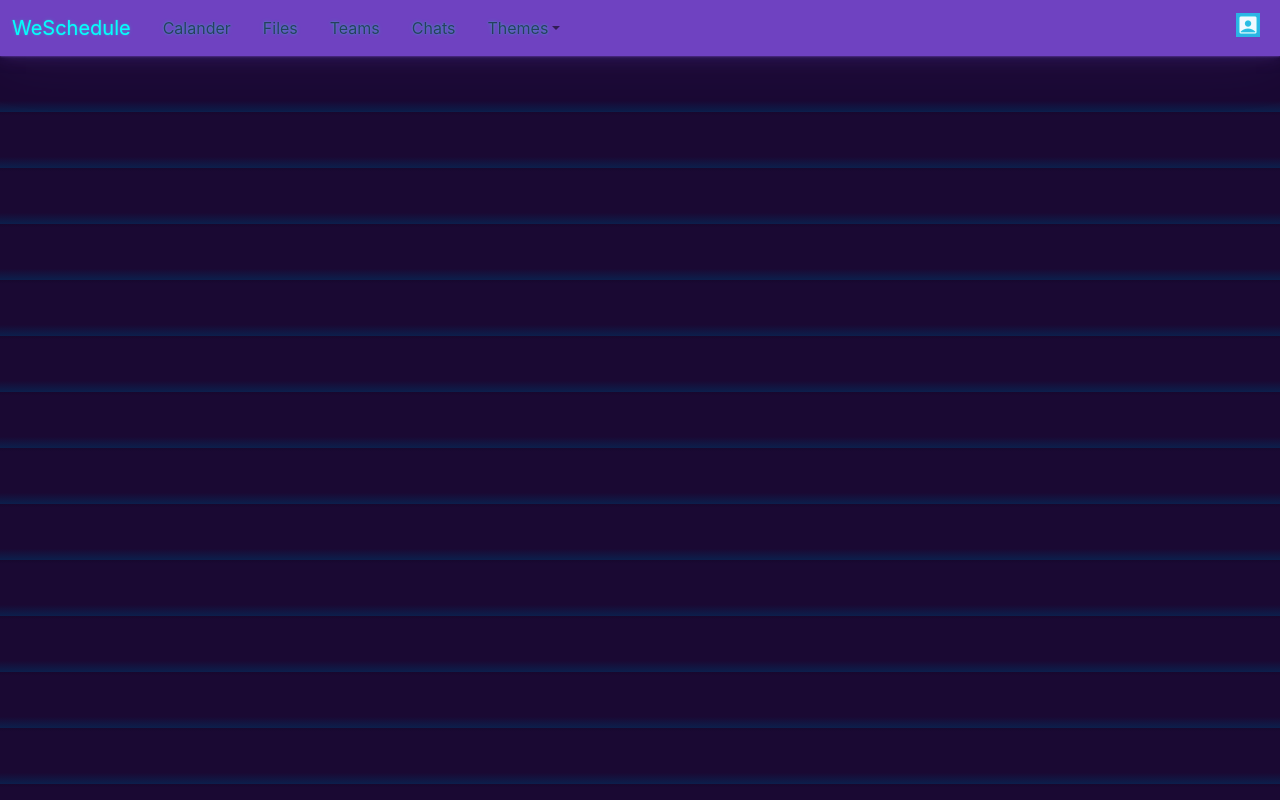
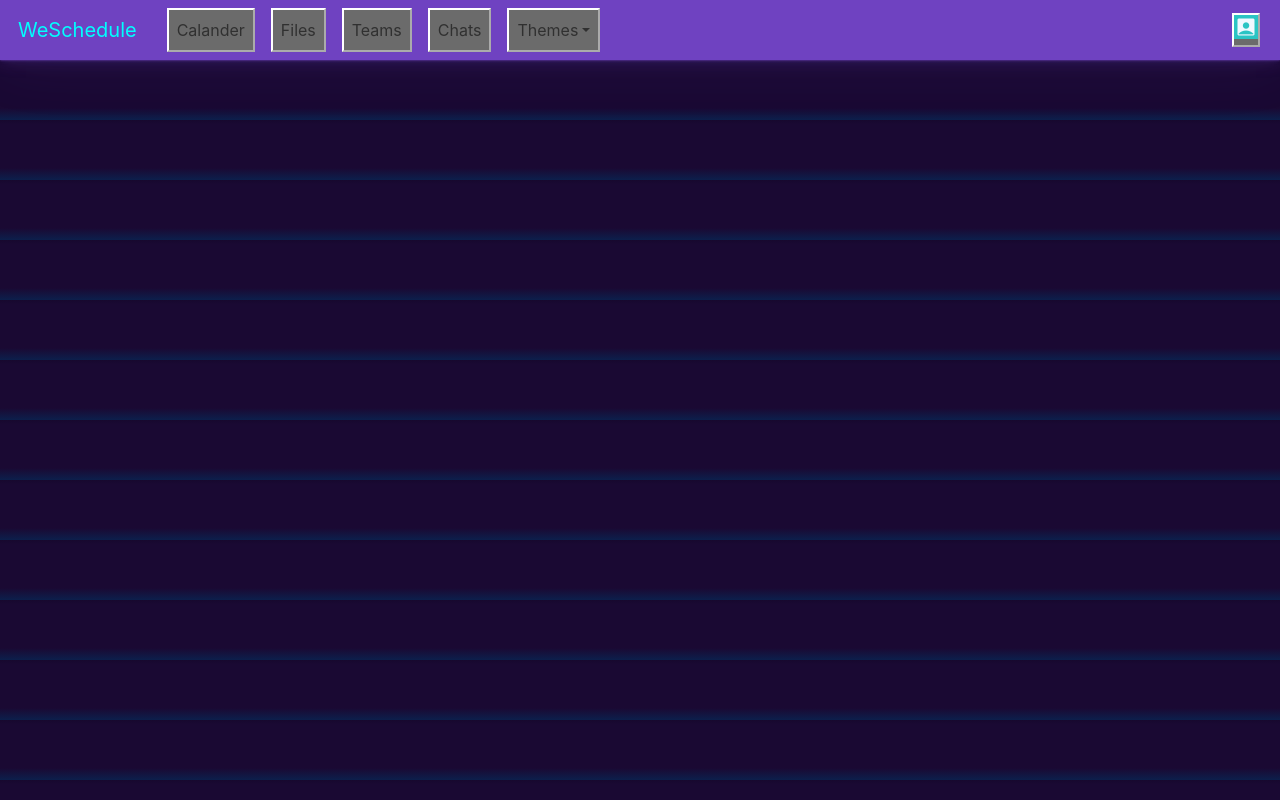
Before and after one commit to isthisdotusernametaken/WeSchedule, a React (Create React App) app: page / in a window 1280 px wide. Built offline with nearby package versions, Linux system fonts and the light colour scheme.

Commit message:
Update App.js to use buttons instead of anchors.

```diff
--- a/src/App.js
+++ b/src/App.js
@@ -1,7 +1,7 @@
 import logo from './logo.svg';
 import './App.css';
 import React from "react";
-import { THEMES, setTheme } from "./theme.js";
+import { THEMES, setTheme } from "./components/theme.js";
 
 function App() {
 
@@ -26,31 +26,31 @@ function App() {
       <header className="App-header">
       <nav class="navbar navbar-expand-lg bg-primary" data-bs-theme="dark">
   <div class="container-fluid">
-    <a class="navbar-brand" href="#">WeSchedule</a>
+    <button class="navbar-brand">WeSchedule</button>
     <button class="navbar-toggler" type="button" data-bs-toggle="collapse" data-bs-target="#navbarColor01" aria-controls="navbarColor01" aria-expanded="false" aria-label="Toggle navigation">
       <span class="navbar-toggler-icon"></span>
     </button>
     <div class="collapse navbar-collapse" id="navbarColor01">
       <ul class="navbar-nav me-auto">
         <li class="nav-item">
-          <a class="nav-link" href="#">Calander</a>
+          <button class="nav-link">Calander</button>
         </li>
         <li class="nav-item">
-          <a class="nav-link" href="#">Files</a>
+          <button class="nav-link">Files</button>
         </li>
         <li class="nav-item">
-          <a class="nav-link" href="#">Teams</a>
+          <button class="nav-link">Teams</button>
         </li>
         <li class="nav-item">
-          <a class="nav-link" href="#">Chats</a>
+          <button class="nav-link">Chats</button>
         </li>
         <li class="nav-item dropdown">
-          <a class="nav-link dropdown-toggle" data-bs-toggle="dropdown" href="#" role="button" aria-haspopup="true" aria-expanded="false">Themes</a>
+          <button class="nav-link dropdown-toggle" data-bs-toggle="dropdown" role="button" aria-haspopup="true" aria-expanded="false">Themes</button>
           <div class="dropdown-menu">
-            <a class="dropdown-item" href="#" onClick={handleSend1}>Dark 1</a>
-            <a class="dropdown-item" href="#" onClick={handleSend2}>Dark 2</a>
-            <a class="dropdown-item" href="#" onClick={handleSend3}>Light 1</a>
-            <a class="dropdown-item" href="#" onClick={handleSend4}>Light 2</a>
+            <button class="dropdown-item" onClick={handleSend1}>Dark 1</button>
+            <button class="dropdown-item" onClick={handleSend2}>Dark 2</button>
+            <button class="dropdown-item" onClick={handleSend3}>Light 1</button>
+            <button class="dropdown-item" onClick={handleSend4}>Light 2</button>
           </div>
         </li>
 
@@ -58,7 +58,7 @@ function App() {
     </div>
     <li class="nav-item">
       {/* Curious why it matters what the class name is in relation to the link I put in the index.html and the account_box name */}
-      <a class="nav-link" href="#"><span class="material-symbols-outlined">account_box</span></a>
+      <button class="nav-link"><span class="material-symbols-outlined">account_box</span></button>
     </li>
   </div>
 </nav>
```
